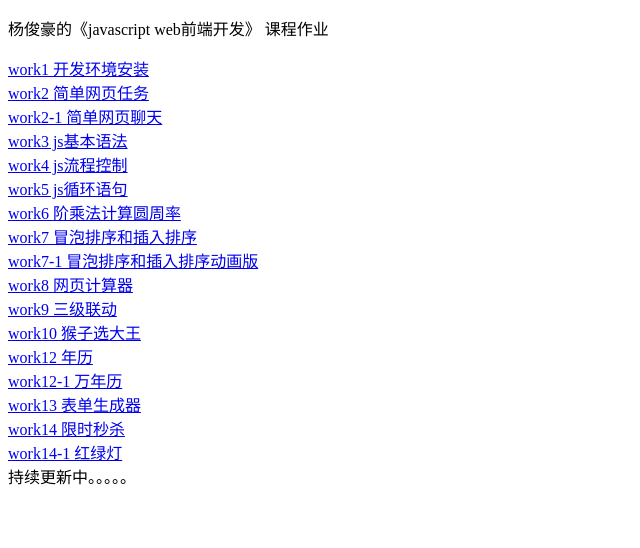
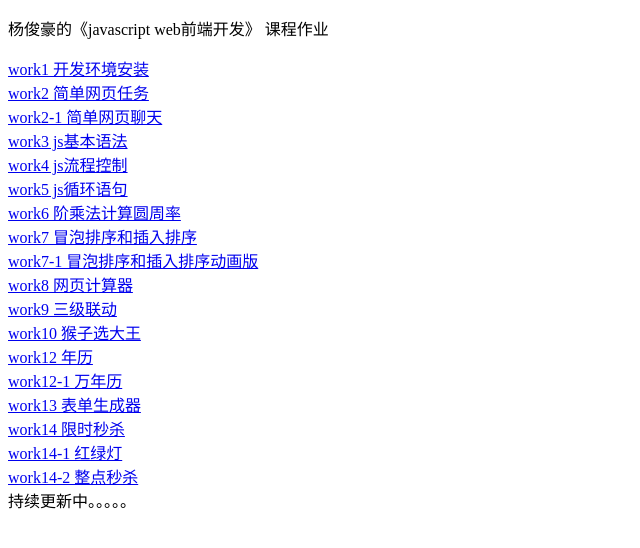
Before and after one commit to 1535331149/jswork, a website: page index.html in a window 1280 px wide. Shown: the whole page, without its empty margins (0-640 px from the left). Drawn offline with Linux system fonts and the light colour scheme.

Commit message:
index.html

```diff
--- a/index.html
+++ b/index.html
@@ -23,6 +23,7 @@
         <a href="work13/index.html">work13 表单生成器</a><br>
         <a href="work14/index.html">work14 限时秒杀</a><br>
         <a href="work14/index1.html">work14-1 红绿灯</a><br>
+        <a href="work14/index2.html">work14-2 整点秒杀</a><br>
         持续更新中。。。。。
     </body>
 </html>
```
